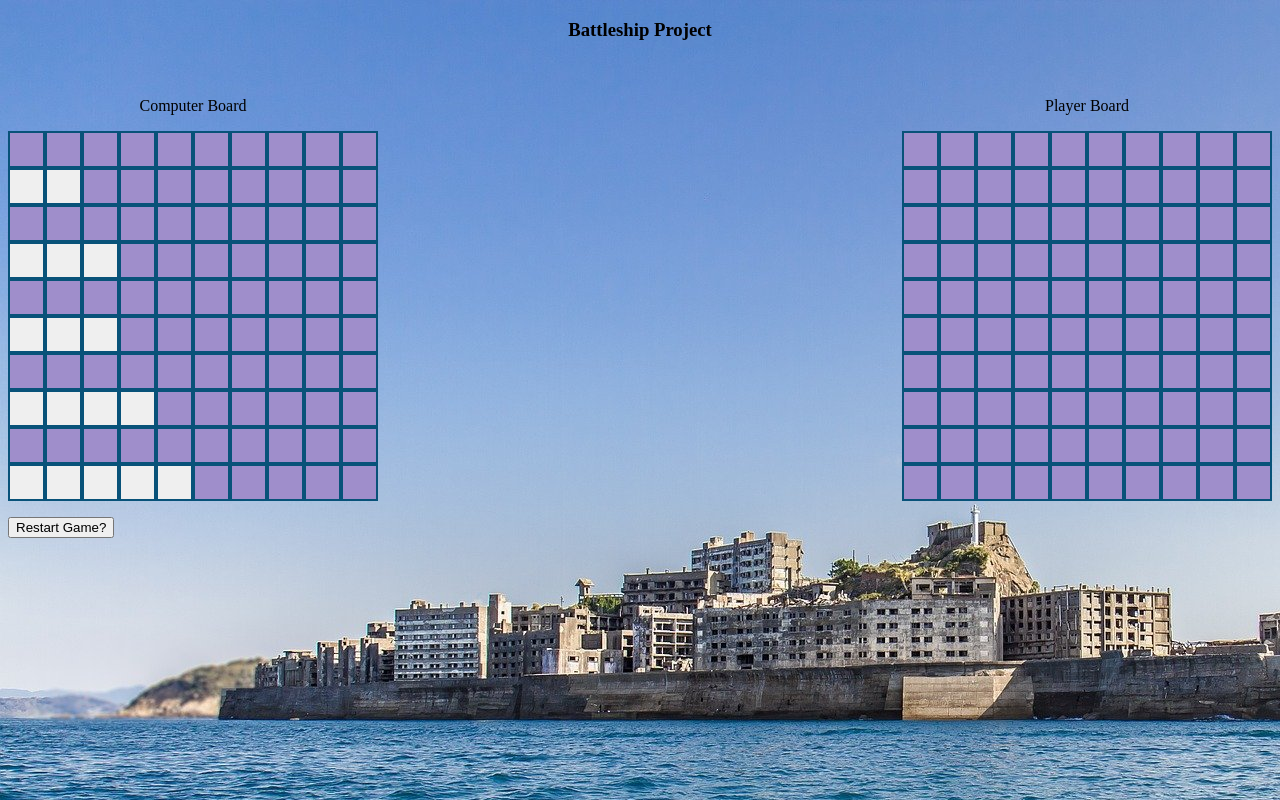
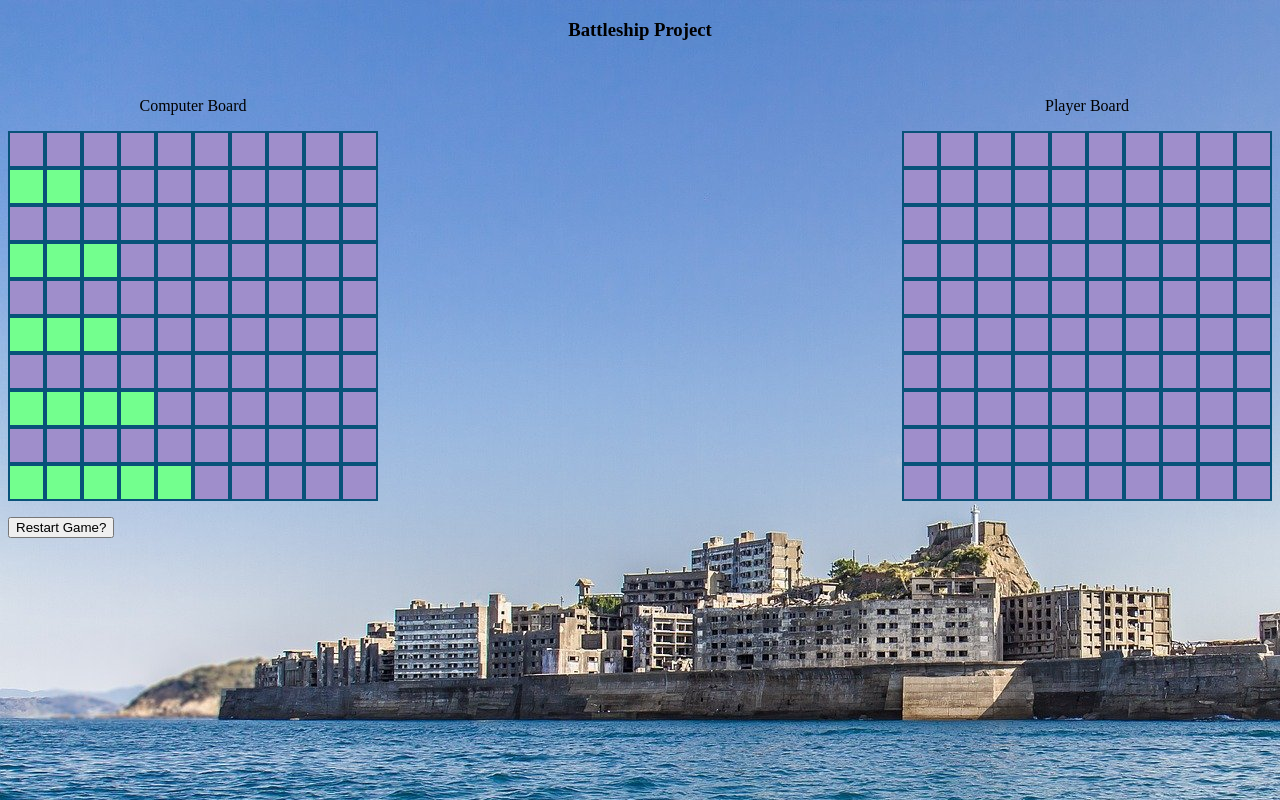
Before and after one commit to NyanoNyan/battleship_project, a React (Create React App) app: page / in a window 1280 px wide. Built offline with nearby package versions, Linux system fonts and the light colour scheme.

Commit message:
Added pointer-events of none for square-bg2 and added class of no-pointer and add-pointer to change CSS depending on hits or not hits on the board.

```diff
--- a/src/styles/App.css
+++ b/src/styles/App.css
@@ -6,6 +6,7 @@ body {
 
 .square-bg2 {
     background-color: red;
+    pointer-events: none;
 }
 
 .square-bg {
@@ -13,5 +14,13 @@ body {
 }
 
 .comp-show-ship-bg {
-    background-color: "#73ff8e";
+    background-color: #73ff8e;
 }
+
+.no-pointer {
+    pointer-events: none;
+}
+
+.add-pointer {
+    pointer-events: auto;
+}
```
